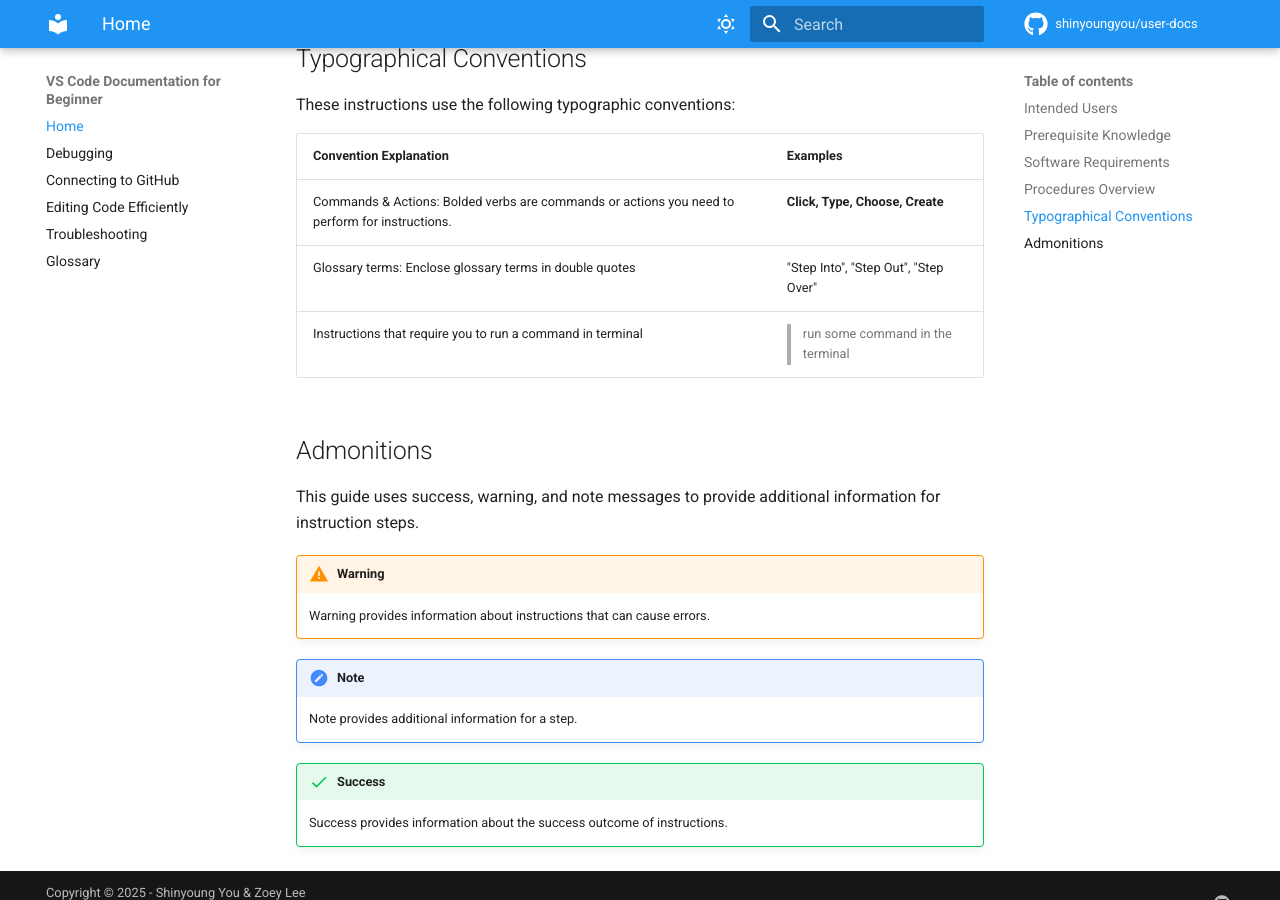
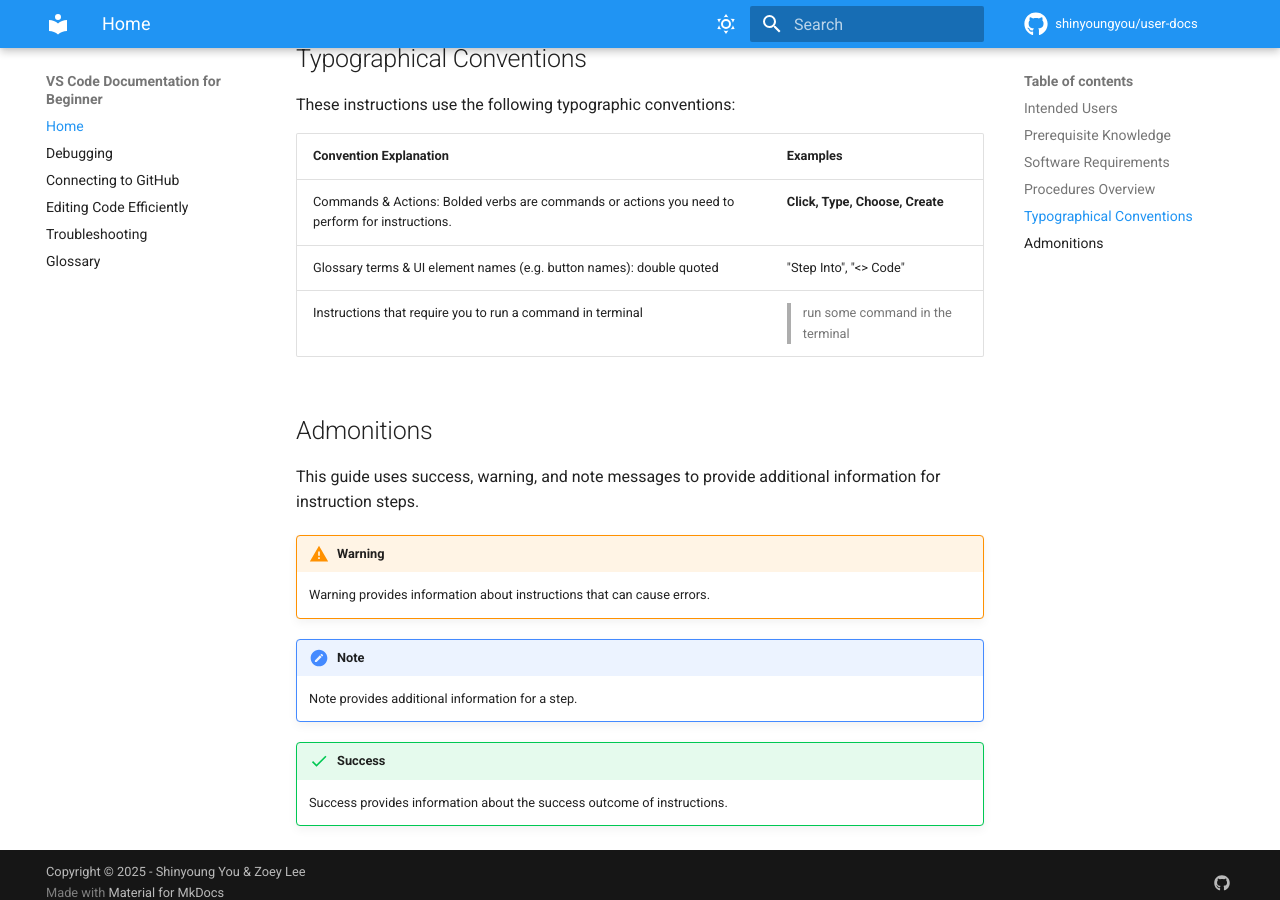
Before and after one commit to shinyoungyou/user-docs, an MkDocs documentation site: the page built from docs/index.md, in a window 1280 px wide and 900 px high, scrolled down 1613 px. Built offline with MkDocs 1.6.1 and Material for MkDocs 9.7.7, drawn with Linux system fonts in a browser that asks for light colours; comment, search, counter and statistics services are not loaded.

Commit message:
Update the convention

```diff
--- a/docs/index.md
+++ b/docs/index.md
@@ -51,7 +51,7 @@ These instructions use the following typographic conventions:
 | **Convention Explanation** | **Examples** |
 |------------------------------|----------------|
 |Commands & Actions: Bolded verbs are commands or actions you need to perform for instructions.|**Click, Type, Choose, Create**|
-|Glossary terms: Enclose glossary terms in double quotes| "Step Into", "Step Out", "Step Over"|
+|Glossary terms & UI element names (e.g. button names): double quoted| "Step Into", "<> Code"|
 |Instructions that require you to run a command in terminal| <blockquote>run some command in the terminal |
 
 
```
